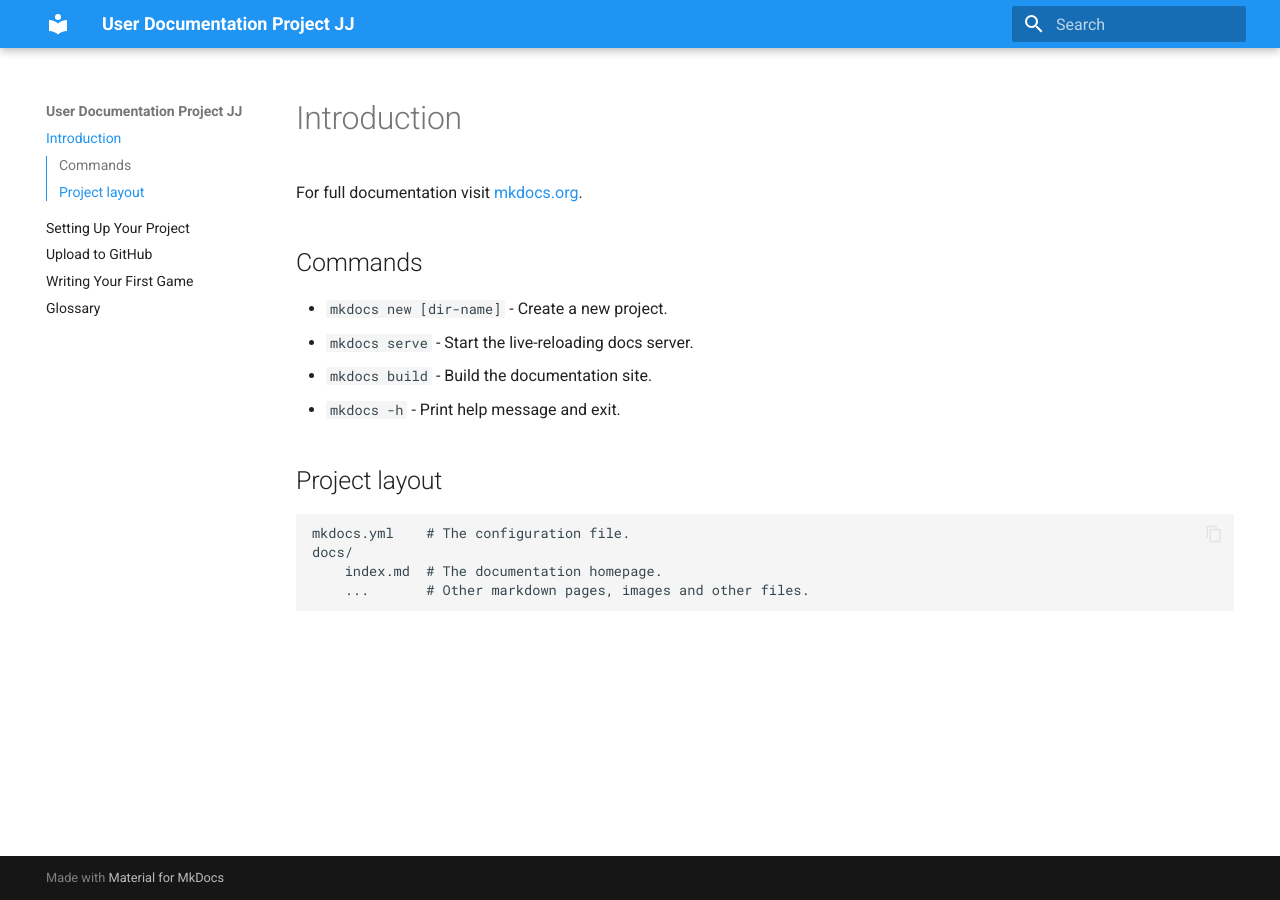
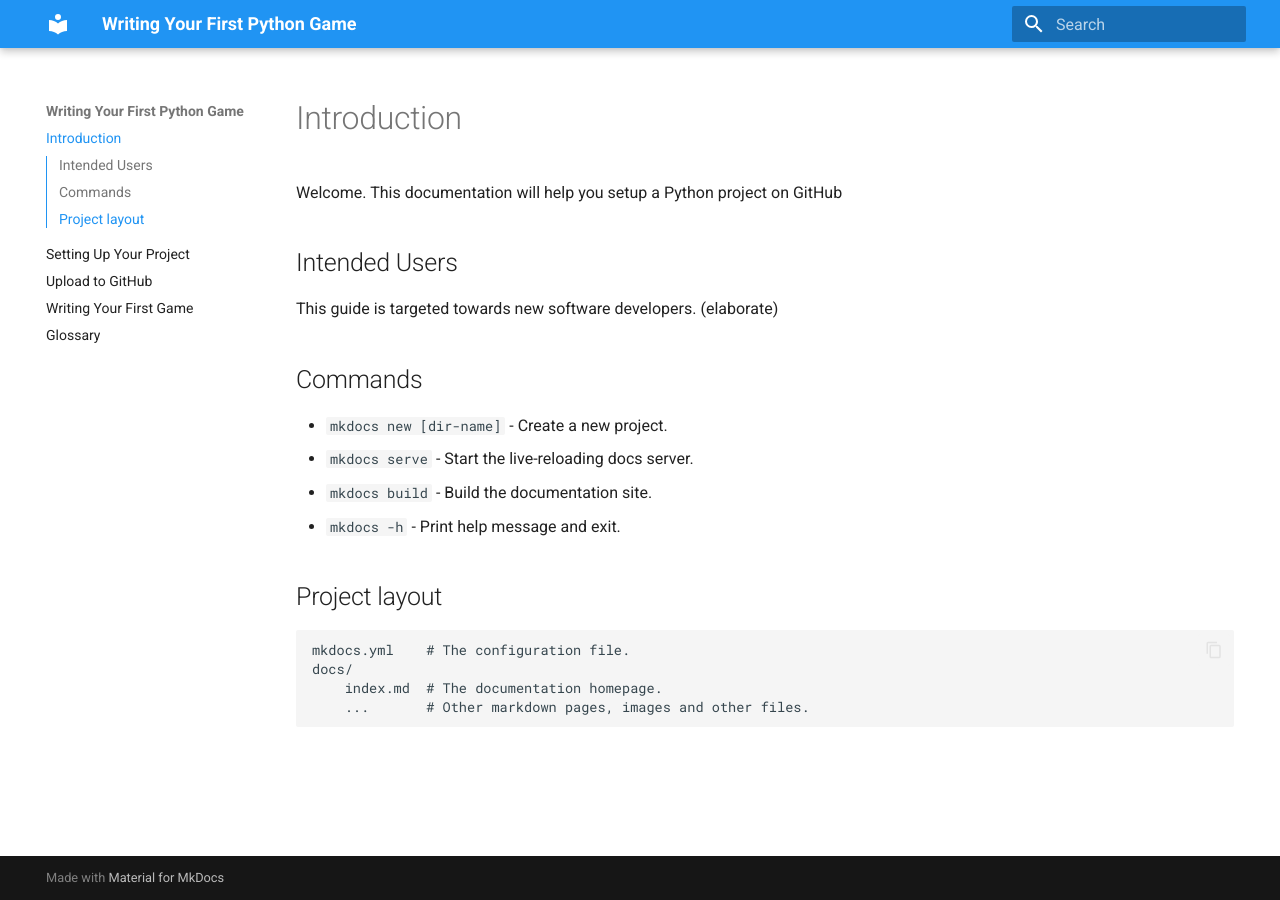
Before and after one commit to Beijzum/beijzum.github.io, an MkDocs documentation site: the page built from docs/index.md, in a window 1280 px wide. Built offline with MkDocs 1.6.1 and Material for MkDocs 9.7.7, drawn with Linux system fonts in a browser that asks for light colours.

Commit message:
CHANGE title of doc

```diff
--- a/docs/index.md
+++ b/docs/index.md
@@ -1,6 +1,10 @@
 # Introduction
 
-For full documentation visit [mkdocs.org](https://www.mkdocs.org).
+Welcome. This documentation will help you setup a Python project on GitHub
+
+## Intended Users
+
+This guide is targeted towards new software developers. (elaborate)
 
 ## Commands
 
--- a/mkdocs.yml
+++ b/mkdocs.yml
@@ -1,4 +1,4 @@
-site_name: User Documentation Project JJ
+site_name: Writing Your First Python Game
 theme:
     name: material
     features:
```
